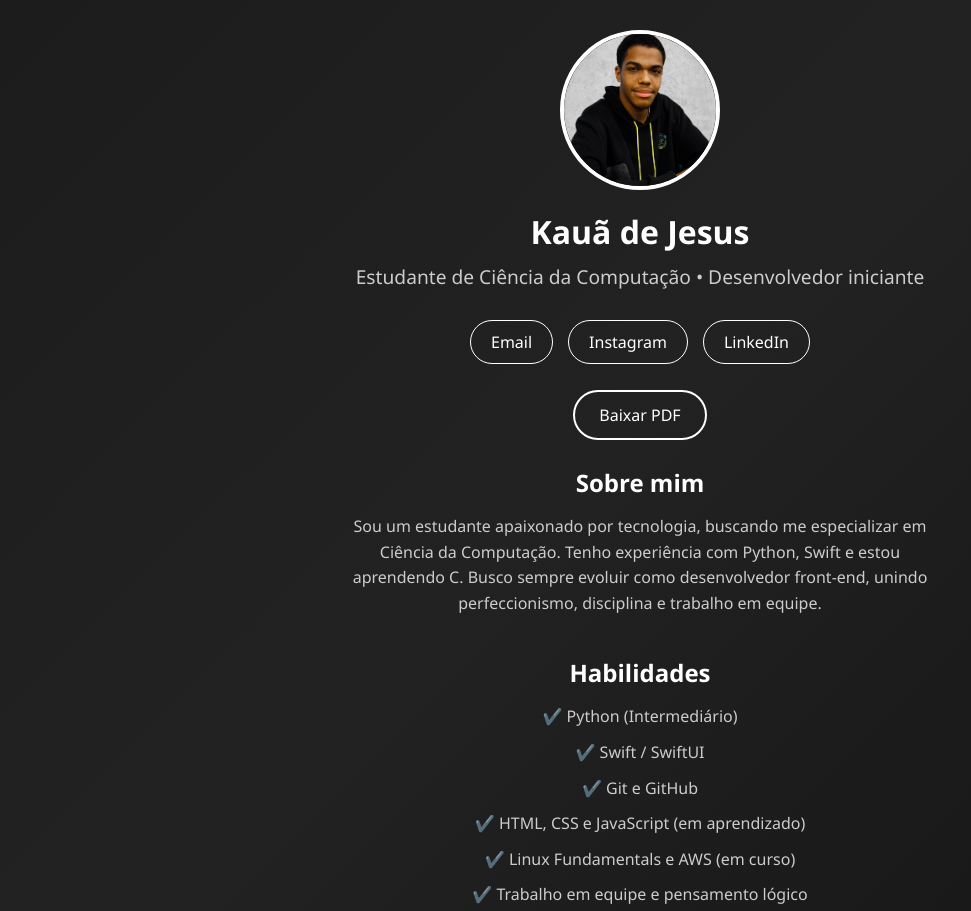
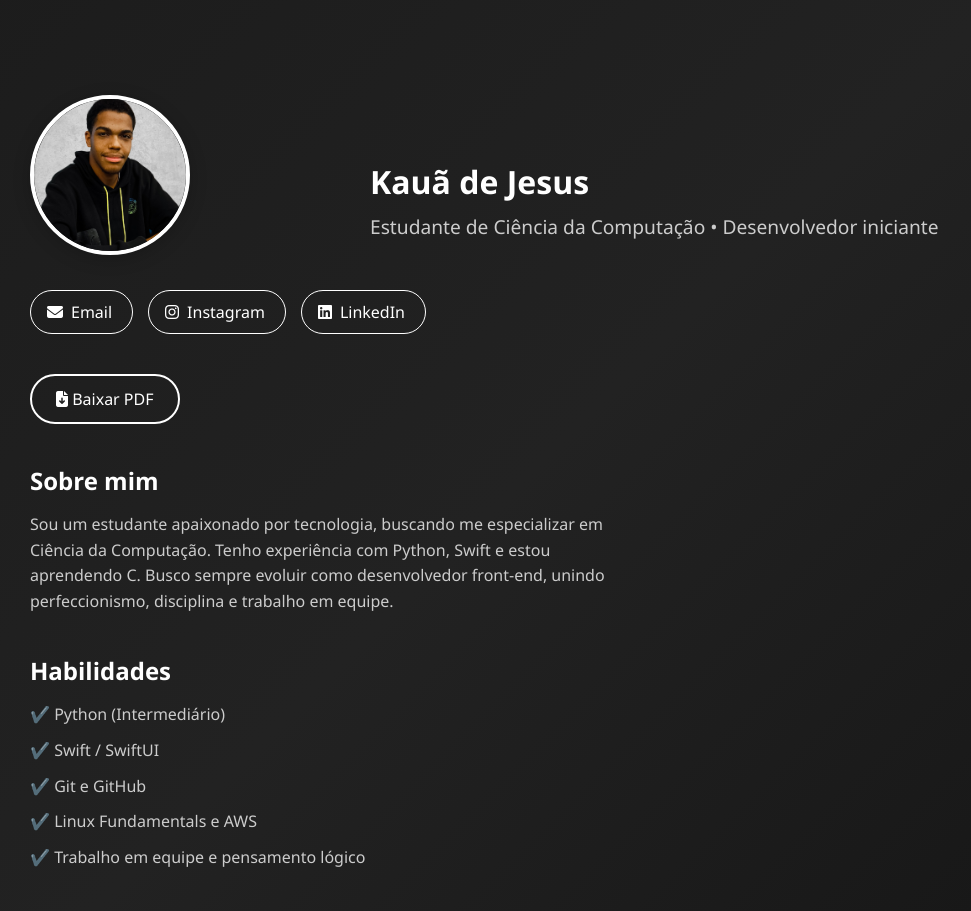
Before and after one commit to kauadev77/kauadev77.github.io, a plain HTML site: page index.html in a window 1280 px wide. Shown: the top 911 px of the page, without its empty margins (0-971 px from the left). Drawn offline with Linux system fonts and the light colour scheme.

Commit message:
Update index.html

```diff
--- a/index.html
+++ b/index.html
@@ -4,6 +4,8 @@
   <meta charset="UTF-8" />
   <meta name="viewport" content="width=device-width, initial-scale=1.0"/>
   <title>Kauã de Jesus • Currículo</title>
+  <!-- Adicione os ícones do Font Awesome -->
+  <link rel="stylesheet" href="https://cdnjs.cloudflare.com/ajax/libs/font-awesome/6.4.0/css/all.min.css"/>
   <style>
     * {
       margin: 0;
@@ -18,7 +20,7 @@
       background-size: 400% 400%;
       animation: gradient 15s ease infinite;
       color: white;
-      text-align: center;
+      text-align: left;
       padding: 30px;
     }
 
@@ -28,17 +30,16 @@
       100% { background-position: 0% 50%; }
     }
 
-    .profile-pic-container {
-      width: 160px;
-      height: 160px;
-      margin: 0 auto 20px auto;
-      border-radius: 50%;
-      overflow: hidden;
+    .header-bg {
       position: relative;
-      border: 4px solid white;
+      width: 100%;
+      min-height: 240px;
+      margin-bottom: 20px;
+      display: flex;
+      align-items: flex-end;
     }
 
-    .profile-pic-container::before {
+    .header-bg::before {
       content: "";
       position: absolute;
       top: 0; left: 0;
@@ -48,44 +49,72 @@
       background-size: cover;
       background-position: center;
       filter: blur(4px) brightness(0.7);
+      z-index: 0;
+      opacity: 0.7;
+    }
+
+    .profile-pic-container {
+      width: 160px;
+      height: 160px;
+      border-radius: 50%;
+      overflow: hidden;
+      border: 4px solid white;
+      position: relative;
       z-index: 1;
+      margin-left: 0;
+      margin-bottom: 15px;
+      box-shadow: 0 4px 18px rgba(0,0,0,0.2);
     }
 
     .profile-pic {
-      position: relative;
-      z-index: 2;
       width: 100%;
       height: 100%;
       object-fit: cover;
+      display: block;
+    }
+
+    .header-content {
+      position: relative;
+      z-index: 1;
+      display: flex;
+      flex-direction: column;
+      margin-left: 180px;
+      margin-top: 30px;
     }
 
     h1 {
       font-size: 2em;
       margin-bottom: 10px;
+      color: #fff;
+      text-align: left;
     }
 
     p.subtitle {
       font-size: 1.2em;
       color: #ccc;
       margin-bottom: 30px;
+      text-align: left;
     }
 
     section {
       margin: 40px 0;
+      text-align: left;
     }
 
     section h2 {
       font-size: 1.5em;
       margin-bottom: 15px;
       color: #fff;
+      text-align: left;
     }
 
     section p, ul {
       max-width: 600px;
-      margin: auto;
+      margin: 0;
       font-size: 1em;
       line-height: 1.6;
       color: #ccc;
+      text-align: left;
     }
 
     ul {
@@ -96,6 +125,7 @@
     ul li {
       margin-bottom: 10px;
       transition: 0.3s;
+      text-align: left;
     }
 
     ul li:hover {
@@ -105,19 +135,24 @@
 
     .contact-buttons {
       display: flex;
-      justify-content: center;
+      justify-content: flex-start;
       gap: 15px;
       margin-top: 20px;
       flex-wrap: wrap;
+      text-align: left;
     }
 
     .contact-buttons a {
       text-decoration: none;
       color: white;
       border: 1px solid white;
-      padding: 10px 20px;
+      padding: 10px 20px 10px 16px;
       border-radius: 30px;
       transition: 0.3s;
+      display: flex;
+      align-items: center;
+      gap: 8px;
+      background: none;
     }
 
     .contact-buttons a:hover {
@@ -128,6 +163,7 @@
 
     .download-btn {
       margin-top: 40px;
+      text-align: left;
     }
 
     .download-btn a {
@@ -139,6 +175,7 @@
       text-decoration: none;
       color: white;
       transition: 0.3s;
+      display: inline-block;
     }
 
     .download-btn a:hover {
@@ -150,26 +187,41 @@
       margin-top: 60px;
       font-size: 0.8em;
       color: #888;
+      text-align: left;
+    }
+
+    @media (max-width: 700px) {
+      .header-content {
+        margin-left: 0;
+        margin-top: 10px;
+      }
+      .header-bg {
+        flex-direction: column;
+        min-height: 180px;
+      }
     }
   </style>
 </head>
 <body>
 
-  <div class="profile-pic-container">
-    <img src="foto.jpg" alt="Sua foto" class="profile-pic" />
+  <div class="header-bg">
+    <div class="profile-pic-container">
+      <img src="foto.jpg" alt="Sua foto" class="profile-pic" />
+    </div>
+    <div class="header-content">
+      <h1>Kauã de Jesus</h1>
+      <p class="subtitle">Estudante de Ciência da Computação • Desenvolvedor iniciante</p>
+    </div>
   </div>
 
-  <h1>Kauã de Jesus</h1>
-  <p class="subtitle">Estudante de Ciência da Computação • Desenvolvedor iniciante</p>
-
   <section class="contact-buttons">
-    <a href="mailto:kauaje18@gmail.com">Email</a>
-    <a href="https://www.instagram.com/kauaog77" target="_blank">Instagram</a>
-    <a href="https://www.linkedin.com/in/devkaua" target="_blank">LinkedIn</a>
+    <a href="mailto:kauaje18@gmail.com"><i class="fas fa-envelope"></i> Email</a>
+    <a href="https://www.instagram.com/kauaog77" target="_blank"><i class="fab fa-instagram"></i> Instagram</a>
+    <a href="https://www.linkedin.com/in/devkaua" target="_blank"><i class="fab fa-linkedin"></i> LinkedIn</a>
   </section>
 
   <div class="download-btn">
-    <a href="#" onclick="alert('Adicione o link do seu PDF!')">Baixar PDF</a>
+    <a href="#" onclick="alert('Adicione o link do seu PDF!')"><i class="fas fa-file-download"></i> Baixar PDF</a>
   </div>
 
   <section id="sobre">
@@ -187,8 +239,7 @@
       <li>✔️ Python (Intermediário)</li>
       <li>✔️ Swift / SwiftUI</li>
       <li>✔️ Git e GitHub</li>
-      <li>✔️ HTML, CSS e JavaScript (em aprendizado)</li>
-      <li>✔️ Linux Fundamentals e AWS (em curso)</li>
+      <li>✔️ Linux Fundamentals e AWS</li>
       <li>✔️ Trabalho em equipe e pensamento lógico</li>
     </ul>
   </section>
```
